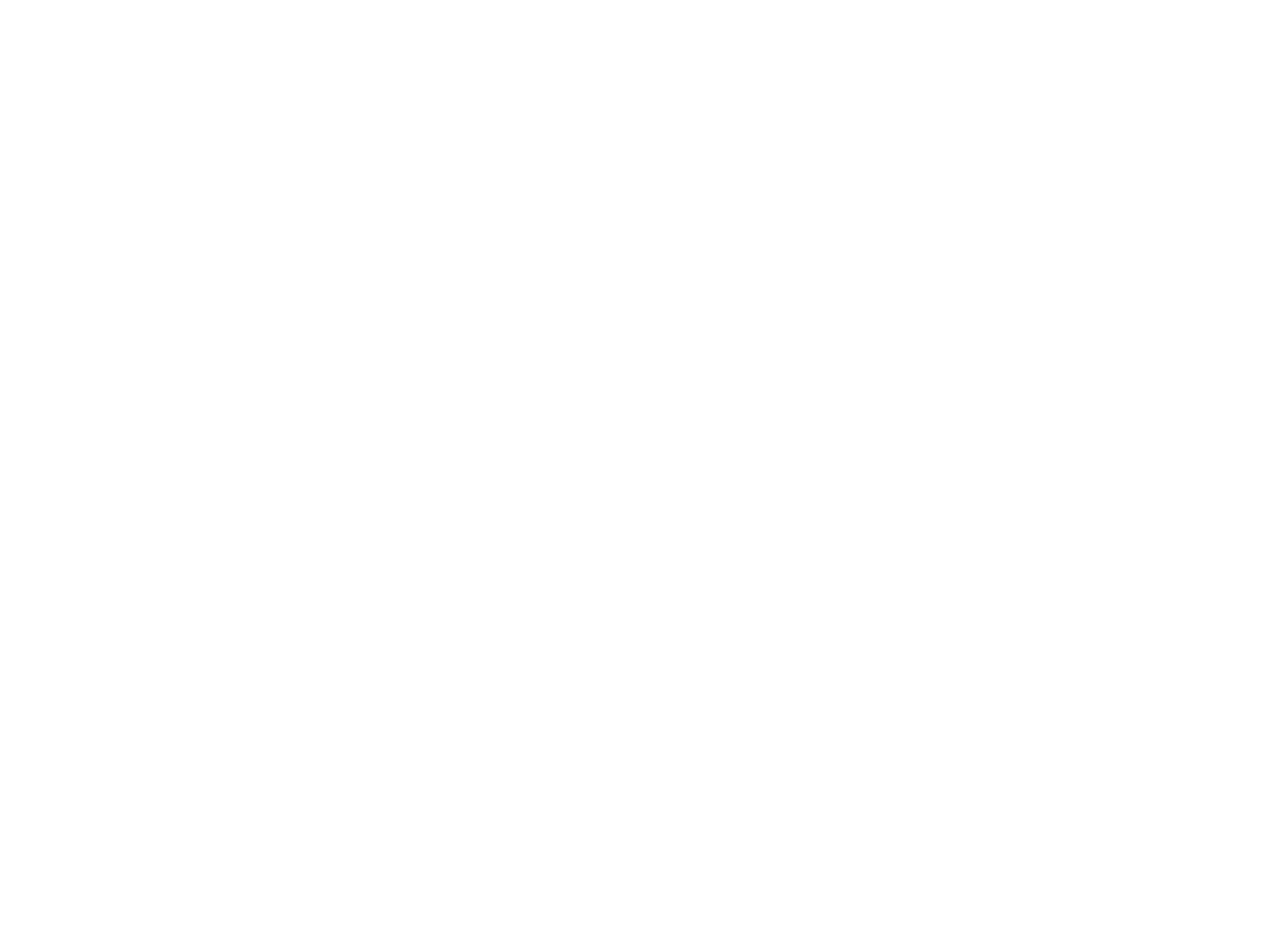
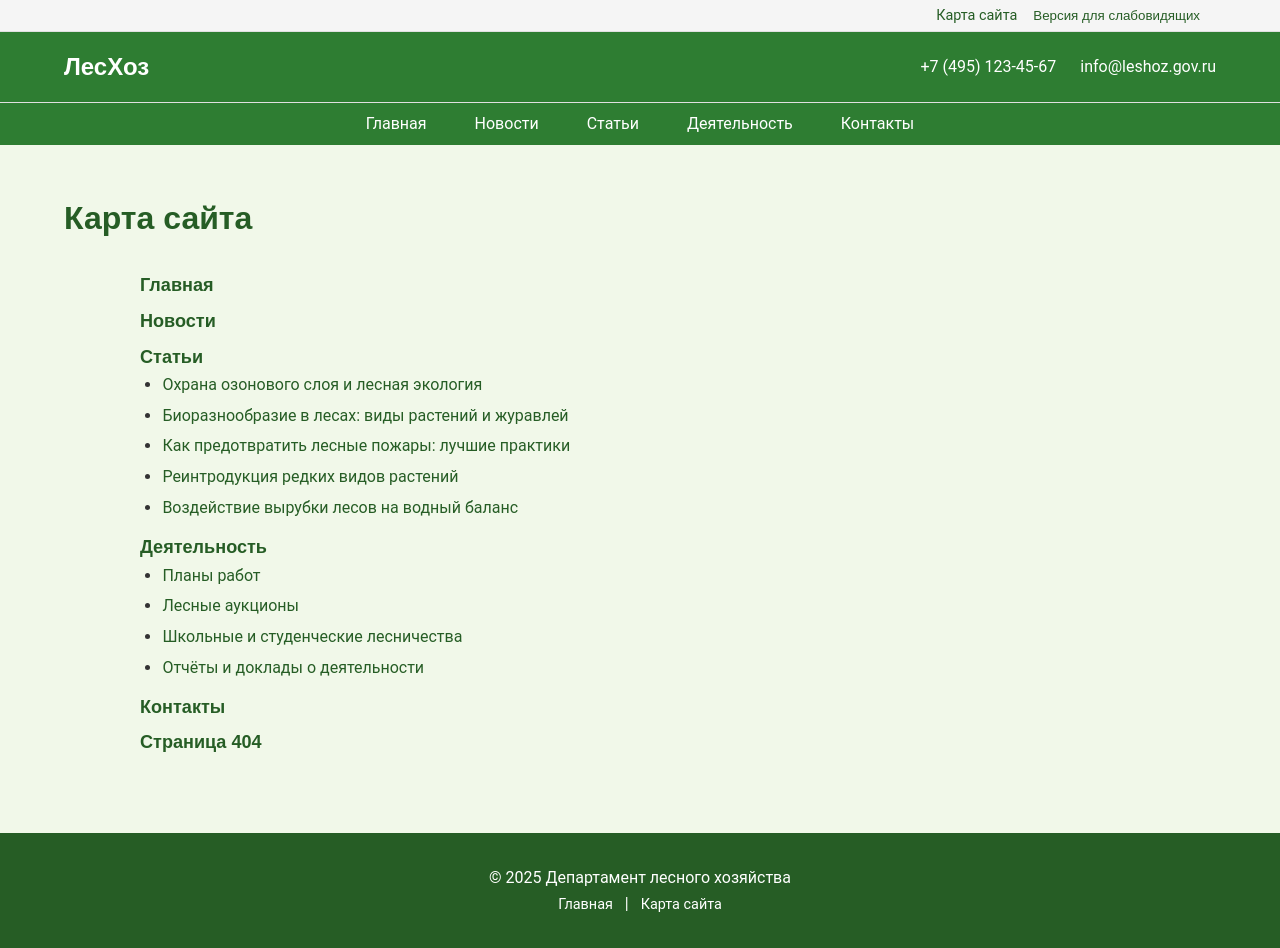
Before and after one commit to alenkaz07/Practice, a plain HTML site: page sitemap.html in a window 1280 px wide. Before the commit the page ends 800 px from the top, so only its background shows below. Drawn offline with Linux system fonts and the light colour scheme.

Commit message:
sitemap added

```diff
--- a/css/style.css
+++ b/css/style.css
@@ -856,3 +856,84 @@
     font-size: 0.95rem;
   }
 }
+
+  /* КАРТА САЙТА */
+   .section-sitemap {
+    padding: 3rem 0 4rem;
+  }
+
+  .section-sitemap h2 {
+    font-family: var(--font-heading);
+    font-size: 2rem;
+    margin-bottom: 2rem;
+    /* text-align: center; */
+    color: var(--color-primary-dark);
+    font-weight: 700;
+  }
+
+  .sitemap-struct {
+    list-style: none;
+    padding-left: 0;
+    margin: 1rem auto 0;
+    max-width: 1000px;
+    font-size: 1.11rem;
+    color: #333;
+  }
+
+  .sitemap-struct > li {
+    margin-bottom: 1.1rem;
+  }
+
+  .sitemap-struct > li > a,
+  .sitemap-struct > li > span {
+    font-weight: 600;
+    font-family: 'Montserrat', sans-serif;
+    color: var(--color-primary-dark);
+    text-decoration: none;
+    font-size: 1.13rem;
+    display: block;
+    line-height: 1;
+    transition: color 0.2s;
+  }
+
+  .sitemap-struct > li > a:hover {
+    color: var(--color-accent);
+  }
+
+  .sitemap-struct ul {
+    list-style: disc;
+    padding-left: 1.4rem;
+    margin: 0.4rem 0 0.6rem;
+  }
+
+  .sitemap-struct ul li {
+    margin: 0.32rem 0;
+    font-weight: 400;
+    font-family: 'Roboto', sans-serif;
+    font-size: 1rem;
+  }
+
+  .sitemap-struct ul li a {
+    color: var(--color-primary-dark);
+    text-decoration: none;
+    transition: color 0.2s;
+  }
+
+  .sitemap-struct ul li a:hover {
+    color: var(--color-accent);
+  }
+
+  /* АДАПТИВ */
+  @media (max-width: 600px) {
+    .section-sitemap {
+      padding: 2rem 0 2.5rem;
+    }
+    .sitemap-struct {
+      font-size: 1rem;
+      padding-left: 0.2rem;
+    }
+    .section-sitemap h2 {
+      font-size: 1.3rem;
+      margin-bottom: 1.2rem;
+    }
+  }
--- a/sitemap.html
+++ b/sitemap.html
@@ -0,0 +1,117 @@
+<!DOCTYPE html>
+<html lang="ru">
+<head>
+  <meta charset="UTF-8">
+  <meta name="viewport" content="width=device-width, initial-scale=1">
+  <title>Карта сайта — Департамент лесного хозяйства</title>
+  <link rel="stylesheet" href="css/style.css" id="theme-link">
+</head>
+<body>
+  <!-- Верхняя панель -->
+  <div class="top-bar">
+    <div class="container top-bar-container">
+      <a href="sitemap.html">Карта сайта</a>
+      <button class="top-bar-btn" id="accessibilityToggleTop">Версия для слабовидящих</button>
+      <span id="profile-nav"></span>
+    </div>
+  </div>
+
+  <!-- ====== Основная шапка ====== -->
+ <header class="site-header">
+  <div class="container header-container">
+    <a href="index.html" class="logo">ЛесХоз</a>
+
+    <!-- Контакты в шапке -->
+    <div class="contacts-top">
+      <span class="contact-phone">+7 (495) 123-45-67</span>
+      <span class="contact-email">
+        <a href="mailto:info@leshoz.gov.ru">info@leshoz.gov.ru</a>
+      </span>
+    </div>
+
+    <!-- Бургер -->
+    <button class="nav-toggle" aria-label="Открыть меню" id="navToggle">
+      <span class="hamburger"></span>
+    </button>
+  </div>
+</header>
+
+<!-- Навигация под шапкой -->
+<nav class="main-nav closed" id="mainNav">
+  <!-- <div class="container"> -->
+    <ul class="nav-list">
+      <li><a href="index.html">Главная</a></li>
+      <li><a href="index.html#news">Новости</a></li>
+      <li><a href="index.html#articles">Статьи</a></li>
+
+      <li class="dropdown">
+        <a href="404.html" class="dropdown-btn">Деятельность</a>
+        <ul class="dropdown-content">
+          <li><a href="404.html">Планы работ</a></li>
+          <li><a href="404.html">Лесные аукционы</a></li>
+          <li><a href="404.html">Школьные и студенческие лесничества</a></li>
+          <li><a href="404.html">Отчёты и доклады о деятельности</a></li>
+        </ul>
+      </li>
+
+      <li><a href="index.html#contacts">Контакты</a></li>
+    </ul>
+  <!-- </div> -->
+</nav>
+
+  <!-- Main content -->
+  <main>
+    <div class="container">
+      <section class="section-sitemap">
+        <h2>Карта сайта</h2>
+        <ul class="sitemap-struct">
+          <li>
+            <a href="index.html">Главная</a>
+          </li>
+          <li>
+            <a href="index.html#news">Новости</a>
+          </li>
+          <li>
+            <a href="index.html#articles">Статьи</a>
+            <ul>
+              <li><a href="articles/article1.html">Охрана озонового слоя и лесная экология</a></li>
+              <li><a href="articles/article2.html">Биоразнообразие в лесах: виды растений и журавлей</a></li>
+              <li><a href="articles/article3.html">Как предотвратить лесные пожары: лучшие практики</a></li>
+              <li><a href="articles/article4.html">Реинтродукция редких видов растений</a></li>
+              <li><a href="articles/article5.html">Воздействие вырубки лесов на водный баланс</a></li>
+            </ul>
+          </li>
+          <li>
+            <a href="index.html">Деятельность</a>
+            <ul>
+              <li><a href="404.html">Планы работ</a></li>
+              <li><a href="404.html">Лесные аукционы</a></li>
+              <li><a href="404.html">Школьные и студенческие лесничества</a></li>
+              <li><a href="404.html">Отчёты и доклады о деятельности</a></li>
+            </ul>
+          </li>
+          <li>
+            <a href="index.html#contacts">Контакты</a>
+          </li>
+          <li>
+            <a href="404.html">Страница 404</a>
+          </li>
+        </ul>
+      </section>
+    </div>
+  </main>
+
+  <!-- footer -->
+  <footer class="site-footer">
+    <div class="container footer-container">
+      <p>© 2025 Департамент лесного хозяйства</p>
+      <p>
+        <a href="index.html">Главная</a> |
+        <a href="sitemap.html">Карта сайта</a>
+      </p>
+    </div>
+  </footer>
+
+  <script src="js/script.js"></script>
+</body>
+</html>
```
